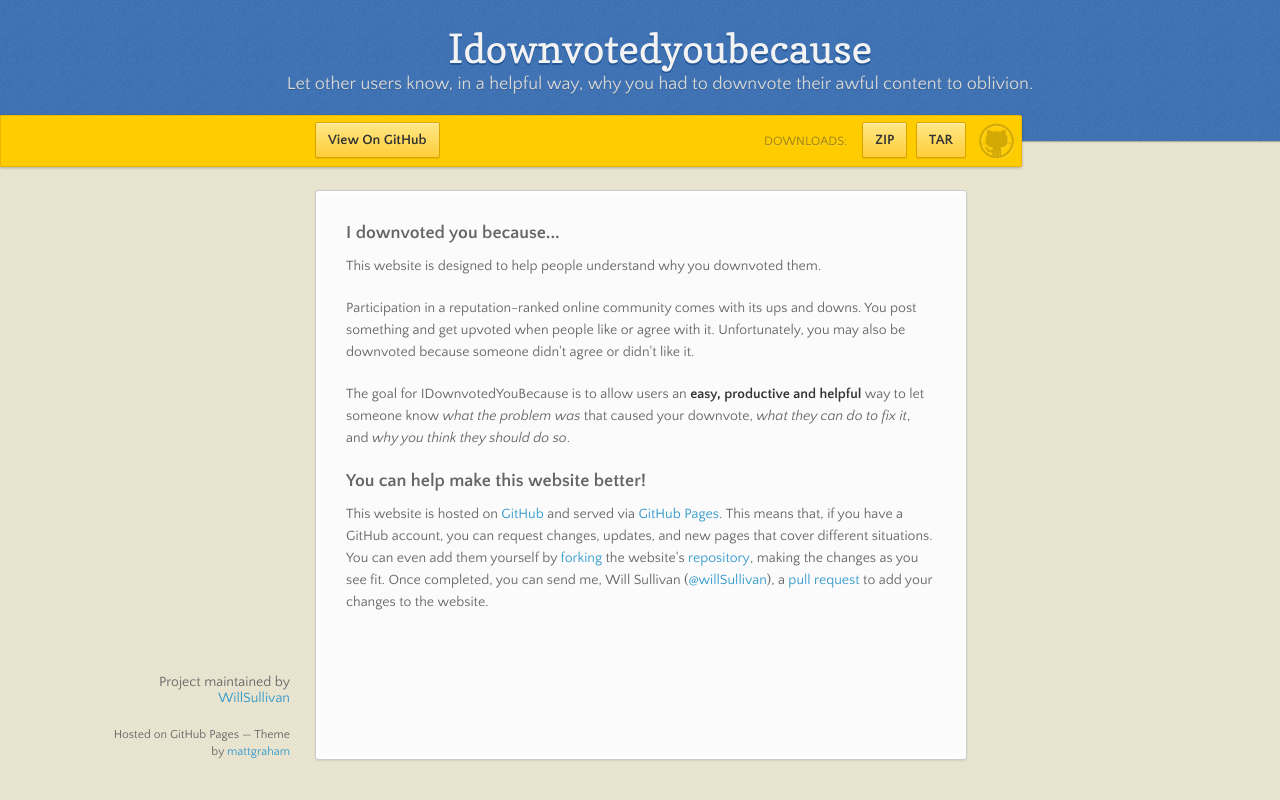
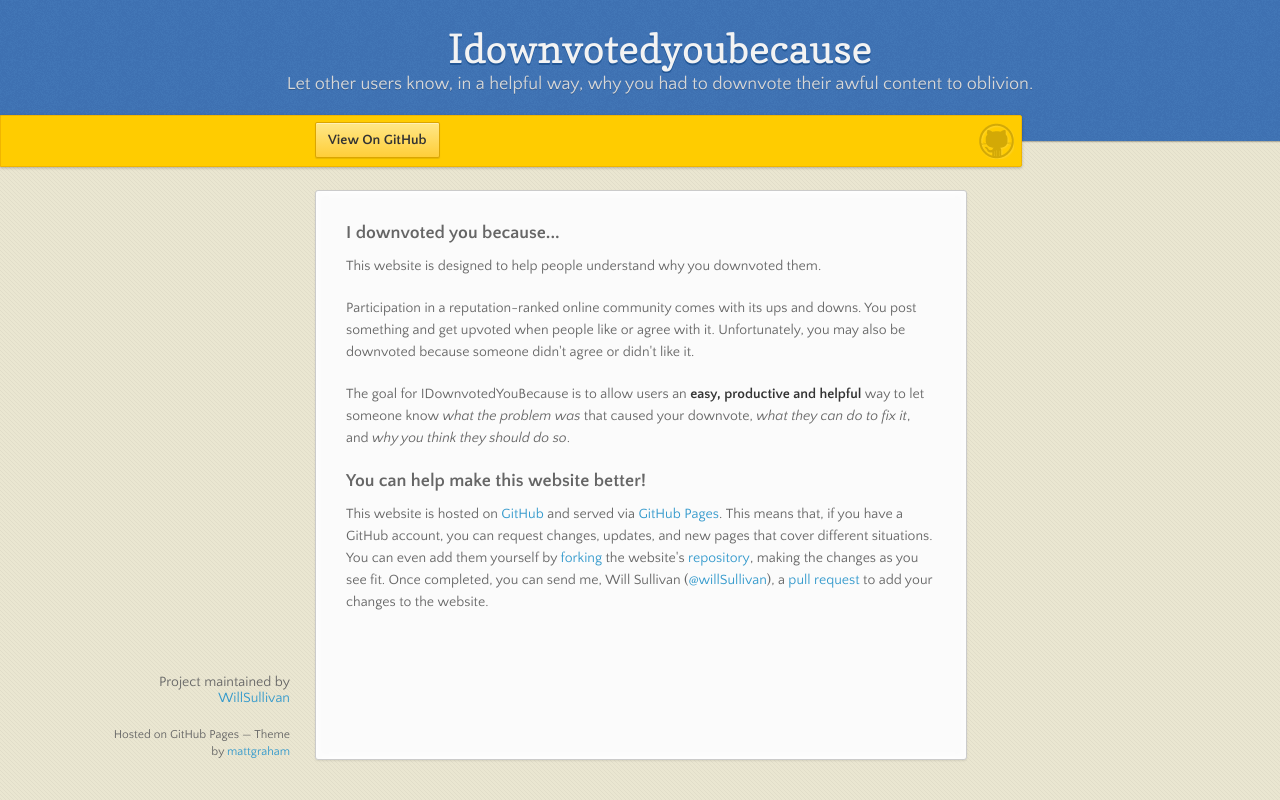
Before and after one commit to WillSullivan/IDownvotedYouBecause, a plain HTML site: page index.html in a window 1280 px wide. Drawn offline with nearby package versions, Linux system fonts and the light colour scheme.

Commit message:
Nuking download buttons, fixing an error

```diff
--- a/index.html
+++ b/index.html
@@ -25,13 +25,6 @@
         <span id="logo"></span>
 
         <a href="https://github.com/WillSullivan/IDownvotedYouBecause" class="button fork"><strong>View On GitHub</strong></a>
-        <div class="downloads">
-          <span>Downloads:</span>
-          <ul>
-            <li><a href="https://github.com/WillSullivan/IDownvotedYouBecause/zipball/master" class="button">ZIP</a></li>
-            <li><a href="https://github.com/WillSullivan/IDownvotedYouBecause/tarball/master" class="button">TAR</a></li>
-          </ul>
-        </div>
       </div><!-- end banner -->
 
     <div class="wrapper">
@@ -51,7 +44,7 @@
 <h3>
 <a id="you-can-help-make-this-website-better" class="anchor" href="#you-can-help-make-this-website-better" aria-hidden="true"><span class="octicon octicon-link"></span></a>You can help make this website better!</h3>
 
-<p>This website is hosted on <a href="https://github.com/WillSullivan/IDownvotedYouBecause">GitHub</a> and served via <a href="https://pages.github.com/">GitHub Pages</a>. This means that, if you have a GitHub account, you can request changes, updates, and new pages that cover different situations.  You can even add them yourself by <a href="https://help.github.com/articles/fork-a-repo/">forking</a> the website's <a href="">repository</a>, making the changes as you see fit.  Once completed, you can send me, Will Sullivan (<a href="https://github.com/willSullivan" class="user-mention">@willSullivan</a>), a <a href="https://help.github.com/articles/using-pull-requests/">pull request</a> to add your changes to the website.</p>
+<p>This website is hosted on <a href="https://github.com/WillSullivan/IDownvotedYouBecause">GitHub</a> and served via <a href="https://pages.github.com/">GitHub Pages</a>. This means that, if you have a GitHub account, you can request changes, updates, and new pages that cover different situations.  You can even add them yourself by <a href="https://help.github.com/articles/fork-a-repo/">forking</a> the website's <a href="https://github.com/WillSullivan/IDownvotedYouBecause">repository</a>, making the changes as you see fit.  Once completed, you can send me, Will Sullivan (<a href="https://github.com/willSullivan" class="user-mention">@willSullivan</a>), a <a href="https://help.github.com/articles/using-pull-requests/">pull request</a> to add your changes to the website.</p>
       </section>
       <footer>
         <p>Project maintained by <a href="https://github.com/WillSullivan">WillSullivan</a></p>
```
